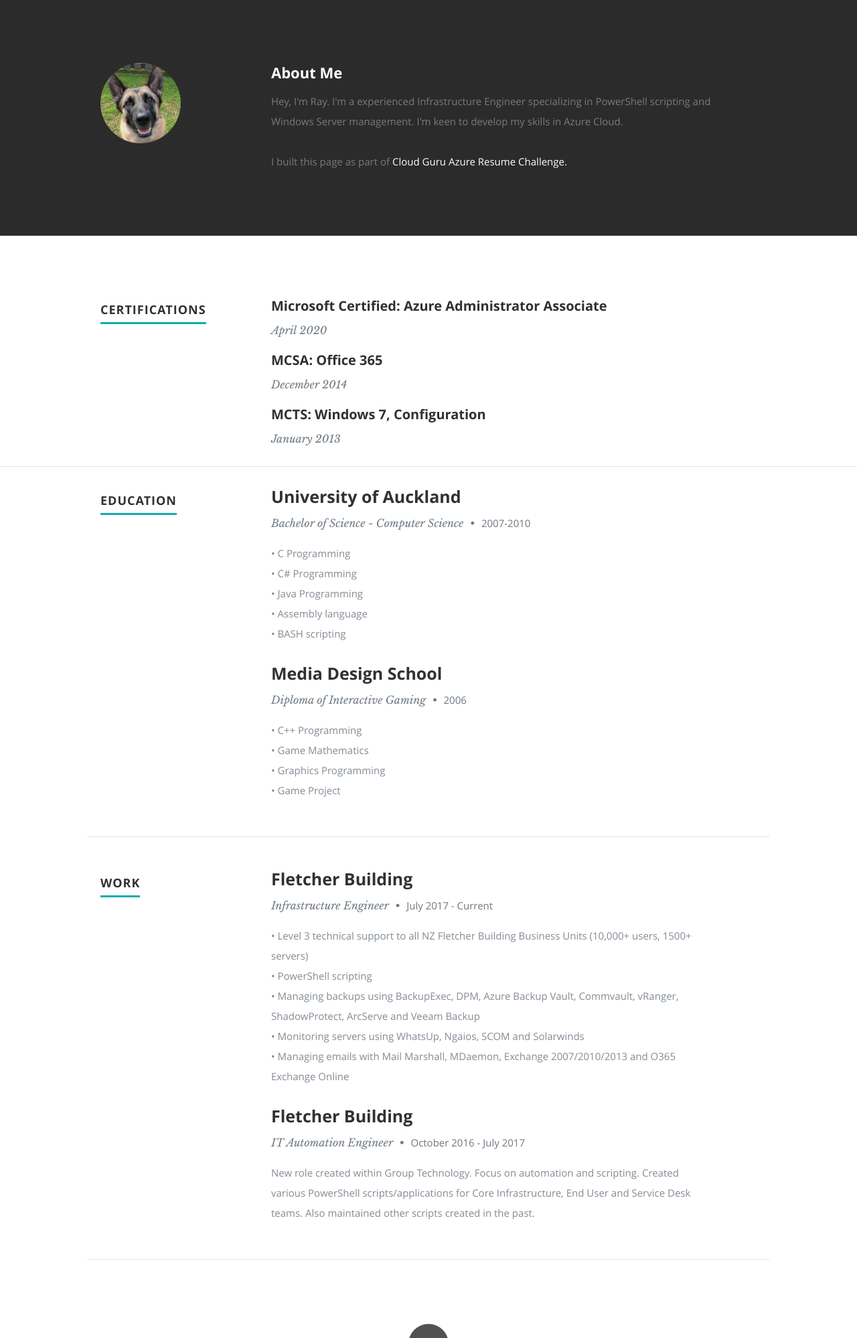
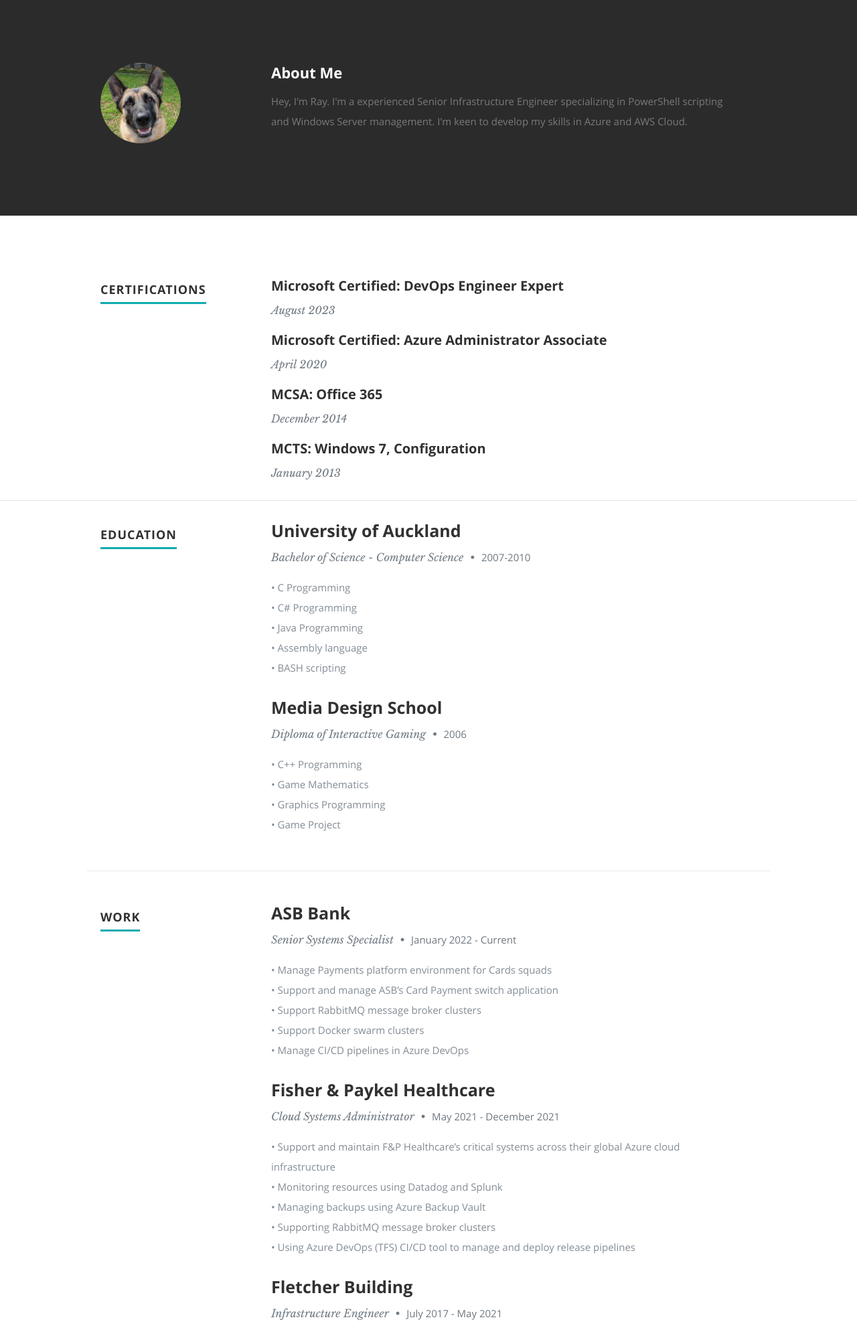
Before and after one commit to rayjnz/resume, a website: page frontend/index.html in a window 1280 px wide. Shown: the part 802-2800 px from the top of the page at 67% size. Drawn offline with nearby package versions, Linux system fonts and the light colour scheme.

Commit message:
updated resume may 2024

```diff
--- a/frontend/index.html
+++ b/frontend/index.html
@@ -83,11 +83,10 @@
 
             <h2>About Me</h2>
 
-            <p>Hey, I'm Ray. I'm a experienced Infrastructure Engineer specializing in PowerShell scripting and Windows Server management.
-               I'm keen to develop my skills in Azure Cloud.
+            <p>Hey, I'm Ray. I'm a experienced Senior Infrastructure Engineer specializing in PowerShell scripting and Windows Server management.
+               I'm keen to develop my skills in Azure and AWS Cloud.
                <br>
                <br>
-               I built this page as part of <span><a href="https://github.com/madebygps/cgc-azure-resume">Cloud Guru Azure Resume Challenge.</a></span>
             </p>
 
 
@@ -111,6 +110,18 @@
          </div>
 
          <div class="nine columns main-col">
+
+            <div class="row item">
+
+               <div class="twelve columns">
+
+                  <h4>Microsoft Certified: DevOps Engineer Expert</h4>
+                  <p class="info">August 2023</p>
+
+
+
+               </div>
+            </div> <!-- item end -->
 
             <div class="row item">
 
@@ -223,8 +234,48 @@
 
                <div class="twelve columns">
 
+                  <h3>ASB Bank</h3>
+                  <p class="info">Senior Systems Specialist <span>&bull;</span> <em class="date">January 2022 - Current</em></p>
+
+                  <p>
+                     <span>&bull;</span> Manage Payments platform environment for Cards squads </br>
+                     <span>&bull;</span> Support and manage ASB’s Card Payment switch application </br>
+                     <span>&bull;</span> Support RabbitMQ message broker clusters </br>
+                     <span>&bull;</span> Support Docker swarm clusters </br>
+                     <span>&bull;</span> Manage CI/CD pipelines in Azure DevOps </br>
+                  </p>
+
+               </div>
+
+            </div> <!-- item end -->
+
+            <div class="row item">
+
+               <div class="twelve columns">
+
+                  <h3>Fisher & Paykel Healthcare</h3>
+                  <p class="info">Cloud Systems Administrator  <span>&bull;</span> <em class="date">May 2021 - December 2021</em></p>
+
+                  <p>
+                     <span>&bull;</span> Support and maintain F&P Healthcare’s critical systems across their global Azure cloud infrastructure </br>
+                     <span>&bull;</span> Monitoring resources using Datadog and Splunk </br>
+                     <span>&bull;</span> Managing backups using Azure Backup Vault </br>
+                     <span>&bull;</span> Supporting RabbitMQ message broker clusters </br>
+                     <span>&bull;</span> Using Azure DevOps (TFS) CI/CD tool to manage and deploy release pipelines </br>
+                  </p>
+
+               </div>
+
+            </div> <!-- item end -->
+
+
+
+            <div class="row item">
+
+               <div class="twelve columns">
+
                   <h3>Fletcher Building</h3>
-                  <p class="info">Infrastructure Engineer <span>&bull;</span> <em class="date">July 2017 - Current</em></p>
+                  <p class="info">Infrastructure Engineer <span>&bull;</span> <em class="date">July 2017 - May 2021</em></p>
 
                   <p>
                      <span>&bull;</span> Level 3 technical support to all NZ Fletcher Building Business Units (10,000+ users, 1500+ servers) </br>
```
Also changed, not shown: 1 other file.
